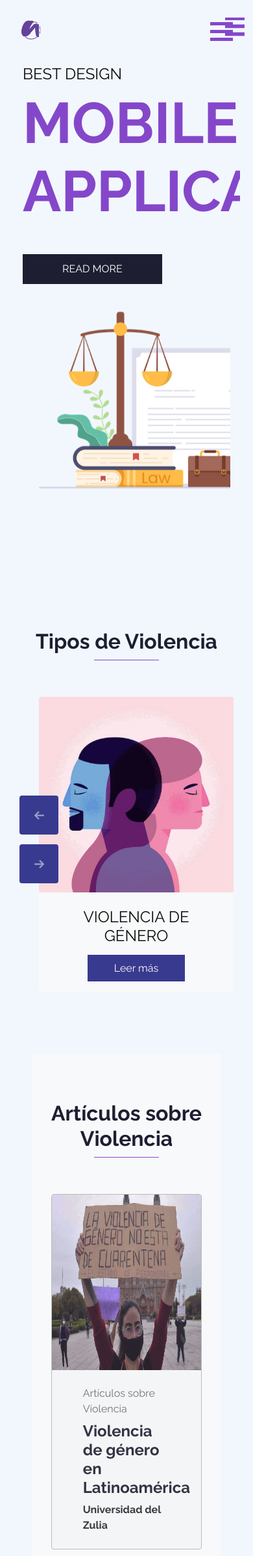
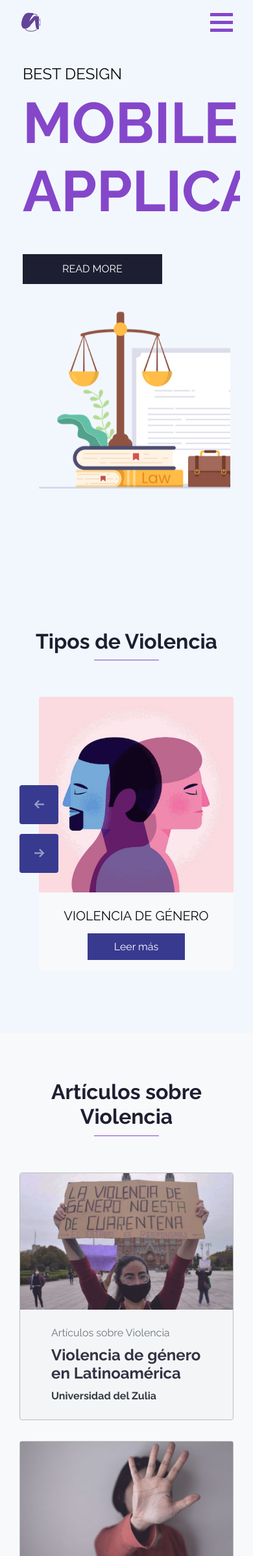
Before and after one commit to naisireth/Urbe-App-Web, a PHP site: page / in a window 390 px wide. Shown: the top 2394 px of the page at 65% size. Run offline with PHP 8.4, Linux system fonts and the light colour scheme; some libraries are stand-ins or nearby versions.

Commit message:
articulos

```diff
--- a/css/index.css
+++ b/css/index.css
@@ -443,7 +443,7 @@
 
   .img-articulo {
     width: 100%;
-    height: 270px;
+    height: 210px;
   }
 
   .client_section h2 {
@@ -556,7 +556,7 @@
   }
 
   .service-item {
-    height: 440px;
+    height: 380px;
     background:  rgba(29, 30, 49, 0.015);
     transition: .5s;
     border: 1px solid #bcbcbc;
--- /dev/null
+++ b/css/responsive-home.css
@@ -0,0 +1,231 @@
+@media (max-width: 1200px) { /* 1120px */
+
+    .client_container .client_text {
+        height: 265px;
+    }
+
+    .img-modifier {
+        width: 100%;
+        height: auto;
+    }
+
+    .section-2 {
+        font-size: 3rem;
+    }
+
+    .service-item {
+        height: auto;
+    }
+
+    .service-item-img{
+        display: none;
+    }
+
+    .img-denuncia{
+        width: 28rem;
+        height: auto;
+    }
+
+}
+
+@media (max-width: 992px) {
+
+    .client_container .client_text {
+        height: 335px;
+    }
+
+    .section-2 {
+        font-size: 2.2rem;
+    }
+
+    .slider_section .detail-box h2 {
+        font-size: 2rem;
+    }
+
+    .slider_section .carousel-control-prev {
+        top: 15px;
+    }
+
+    .slider_section .carousel-control-next {
+        bottom: 75px;
+    }
+}
+
+@media (max-width: 768px) {
+
+    .client_container .client_text {
+        height: 265px;
+    }
+
+    .hero_area {
+        background: linear-gradient(to bottom, #f2f7fd 50%, #1d1e31 45%);
+    }
+
+    .sub_page .hero_area {
+        background: linear-gradient(to bottom, #f2f7fd 50%, #f2f7fd 45%);
+    }
+
+    .hero_area {
+        height: auto;
+    }
+
+    .custom_menu-btn span {
+        background-color: #8547ca;
+    }
+
+    .menu_width {
+        width: 100%;
+        height: 100%;
+    }
+
+    .menu_btn-style button span {
+        background-color: #fff;
+    }
+
+    .carousel-indicators {
+        display: none;
+    }
+
+    .client_container {
+        width: 95%;
+      }
+
+      .client_section .carousel-control-prev,
+      .client_section .carousel-control-next {
+        display: none;
+      }
+
+      .img-modifier {
+        width: 100%;
+        height: auto;
+      }
+
+    .slider_section .carousel-control-prev,
+    .slider_section .carousel-control-next {
+        display: none;
+    }
+
+    .slider_section {
+        padding-top: 100px;
+    }
+
+    .download_section .main-img-box {
+        margin-top: 45px;
+    }
+
+    .about_section {
+        background-image: linear-gradient(rgba(255, 255, 255, .8), rgba(255, 255, 255, .8)), url("../images/about-bg.jpg");
+    }
+
+    .about_section .detail-box {
+        text-align: center;
+        height: auto;
+    }
+
+    .about_section .detail-box.b-1 a {
+        margin: 0 auto;
+    }
+
+    .about_section .detail-box.b-1 {
+        margin-bottom: 45px;
+    }
+
+    .info_section .col-md-3 {
+        padding: 20px 25px;
+        text-align: center;
+    }
+
+    .contact_img-box {
+        margin-top: 45px;
+    }
+}
+
+@media (max-width: 576px) {
+
+    .client_container .client_text {
+        height: 290px;
+    }
+
+    .contact_section input {
+        width: 100%;
+    }
+
+    .info_section .social-box {
+        width: auto;
+    }
+
+    .img-denuncia{
+        width: 18rem;
+        height: auto;
+    }
+
+    .slider_section {
+        margin: 0 20px;
+    }
+
+    .navbar-brand {
+        margin: 0 25px;
+    }
+
+    .custom_menu-btn {
+        z-index: 9;
+        position: absolute;
+        right: 25px;
+      }
+
+@media (max-width: 480px) {
+    .client_container .client_text {
+        height: 380px;
+    }
+}
+
+@media (max-width: 400px) {
+
+    .client_container .client_text {
+        height: 400px;
+    }
+
+    .slider_section .detail-box h2 {
+        font-size: 1.5rem;
+    }
+
+    .section-2 {
+        font-size: 2rem;
+    }
+
+    .subscribe_section form {
+        flex-direction: column;
+        align-items: center;
+    }
+
+    .subscribe_section form input {
+        width: 100%;
+        height: 45px;
+    }
+
+    .subscribe_section form button {
+        width: 150px;
+        height: 45px;
+        line-height: 45px;
+        margin-top: 25px;
+    }
+
+    .filter{
+        height: 18rem;
+        width: 18rem;
+    }
+}
+
+@media (max-width: 360px) {
+    .client_container .client_text {
+        height: 440px;
+    }
+}
+
+/* @media (min-width: 1200px) {
+    .container {
+        max-width: 1170px;
+    }
+
+
+} */
--- a/index.html
+++ b/index.html
@@ -29,13 +29,12 @@
 
   <!-- Custom styles for this template -->
   <link href="css/index.css" rel="stylesheet" />
-  <link href="css/style.css" rel="stylesheet" />
   <!-- responsive style -->
-  <link href="css/responsive.css" rel="stylesheet" />
+  <link href="css/responsive-home.css" rel="stylesheet" />
 </head>
 
 <body>
-  <div class="hero_area">
+  <div class="hero_area bg-light">
     <!-- header section strats -->
     <header class="header_section">
         <nav class="navbar navbar-expand-lg custom_nav-container fixed-top">
@@ -45,9 +44,6 @@
                 <img src="images/icon.png" class="img-fluid w-25" alt="...">
               </span>
             </a>
-            <button class="navbar-toggler" type="button" data-toggle="collapse" data-target="#navbarSupportedContent" aria-controls="navbarSupportedContent" aria-expanded="false" aria-label="Toggle navigation">
-              <span class="navbar-toggler-icon"></span>
-            </button>
             <div class="navbar-collapse" id="">
               <div class="custom_menu-btn">
                 <button onclick="openNav()">
@@ -146,7 +142,7 @@
 
                 </div>
                 <div class="bg-light text-center p-4">
-                    <h4 class="text-uppercase mb-4">Violencia de Género</h4>
+                    <h5 class="text-uppercase mb-4">Violencia de Género</h5>
                     <a href="" class="card-btn">
                       Leer más
                     </a>
@@ -158,7 +154,7 @@
 
                 </div>
                 <div class="bg-light text-center p-4">
-                    <h4 class="text-uppercase  mb-4">Violencia Física</h4>
+                    <h5 class="text-uppercase mb-4">Violencia Física</h5>
                     <a href="" class="card-btn">
                       Leer más
                     </a>
@@ -169,7 +165,7 @@
                     <img class="img-fluid w-100" src="images/image4.jpg" alt="">
                 </div>
                 <div class="bg-light text-center p-4">
-                    <h4 class="text-uppercase mb-4">Violencia Psicológica</h4>
+                    <h5 class="text-uppercase mb-4">Violencia Psicológica</h5>
                     <a href="" class="card-btn">
                       Leer más
                     </a>
@@ -181,7 +177,7 @@
 
                 </div>
                 <div class="bg-light text-center p-4">
-                    <h4 class="text-uppercase mb-4">Violencia Sexual</h4>
+                    <h5 class="text-uppercase mb-4">Violencia Sexual</h5>
                     <a href="" class="card-btn">
                       Leer más
                     </a>
@@ -193,7 +189,7 @@
 
               </div>
               <div class="bg-light text-center p-4">
-                  <h4 class="text-uppercase mb-4">Hostigamiento</h4>
+                  <h5 class="text-uppercase mb-4">Hostigamiento</h5>
                   <a href="" class="card-btn">
                     Leer más
                   </a>
@@ -205,7 +201,7 @@
 
             </div>
             <div class="bg-light text-center p-4">
-                <h4 class="text-uppercase mb-4">Violencia Doméstica</h4>
+                <h5 class="text-uppercase mb-4">Violencia Doméstica</h5>
                 <a href="" class="card-btn">
                   Leer más
                 </a>
@@ -217,15 +213,15 @@
 <!-- Team End -->
 
   <!-- end download section -->
-  <div class="container-fluid bg-light w-75">
-    <div class="container py-4">
+  <div class="container-fluid bg-light px-xl-5">
+    <div class="container py-4 px-md-5">
       <div class="heading_container pt-5">
         <h2>
           Artículos sobre Violencia
         </h2>
       </div>
-        <div class="row pt-5">
-            <div class="col-xl-6 mb-2 ">
+        <div class="row pt-5 px-md-5">
+            <div class="col-lg-6 mb-2 ">
                 <div class="service-item rounded mb-4">
                     <a href="">
                       <img src="images/articulo1.jpg" class="img-articulo" alt="">
@@ -236,39 +232,36 @@
                     </a>
                 </div>
             </div>
-            <div class="col-xl-6 mb-2">
-                <div class="service-item rounded p-5 mb-4">
+            <div class="col-lg-6 mb-2">
+                <div class="service-item rounded mb-4">
                   <a href="">
-                    <h4 class="mb-4 font-weight-bold">
-                      <span class="d-block card-title-color">¿Es necesario contar con pruebas?</span></h4>
-                    <p class="m-0 text-dark mb-4">El testimonio de la persona que ha vivido o vive una situación de violencia de género física y/o psíquica, aunque no haya otros testigos...</p>
-                    <a href="" class="card-btn">
-                      Leer más
-                    </a>
+                    <img src="images/articulo2.jpg" class="img-articulo" alt="">
+                      <p class="m-0 text-muted mb-2 px-5 pt-4">Artículos sobre Violencia</p>
+                      <h4 class="mb-2 font-weight-bold">
+                        <span class="d-block card-title-color px-5">Maltrato: La violencia de todos los días</span></h4>
+                      <p class="m-0 text-dark mb-4 px-5 font-weight-bold">Revista ¿Cómo ves?</p>
                   </a>
                 </div>
             </div>
-            <div class="col-xl-6 mb-2">
-                <div class="service-item rounded p-5 mb-4">
+            <div class="col-lg-6 mb-2">
+                <div class="service-item rounded mb-4">
                   <a href="">
-                    <h4 class="mb-4 font-weight-bold">
-                      <span class="d-block card-title-color">¿Qué es un órgano receptor de denuncia?</span></h4>
-                    <p class="m-0 text-dark mb-4">Es un órgano del Poder Ciudadano que tiene por objetivo actuar en representación del interés general y es responsable...</p>
-                    <a href="" class="card-btn">
-                      Leer más
-                    </a>
+                    <img src="images/articulo3.jpg" class="img-articulo" alt="">
+                      <p class="m-0 text-muted mb-2 px-5 pt-4">Artículos sobre Violencia</p>
+                      <h4 class="mb-2 font-weight-bold">
+                        <span class="d-block card-title-color px-5">Violencia de género desde la Salud Mental</span></h4>
+                      <p class="m-0 text-dark mb-4 px-5 font-weight-bold">Clínica San Pablo S.A</p>
                   </a>
                 </div>
             </div>
-            <div class="col-xl-6 mb-2">
-                <div class="service-item rounded p-5 mb-4">
+            <div class="col-lg-6 mb-2">
+                <div class="service-item rounded mb-4">
                   <a href="">
-                    <h4 class="mb-4 font-weight-bold">
-                      <span class="d-block card-title-color">¿Qué datos debe de contener una denuncia?</span></h4>
-                    <p class="m-0 text-dark mb-4">Los ciudadanos pueden formular sus denuncias sobre delitos tales como estafa, robo, lesiones, homicidio, violación, secuestro...</p>
-                    <a href="" class="card-btn">
-                      Leer más
-                    </a>
+                    <img src="images/articulo4.jpg" class="img-articulo" alt="">
+                      <p class="m-0 text-muted mb-2 px-5 pt-4">Artículos sobre Violencia</p>
+                      <h4 class="mb-2 font-weight-bold">
+                        <span class="d-block card-title-color px-5">Consecuencias de la violencia en la crianza</span></h4>
+                      <p class="m-0 text-dark mb-4 px-5 font-weight-bold">UNICEF</p>
                   </a>
                 </div>
             </div>
```
Also changed, not shown: centros-de-ayuda.html (+0 -30 lines), images/articulo2.jpg (added), images/articulo3.jpg (added), images/articulo4.jpg (added), images/image6.jpg.
